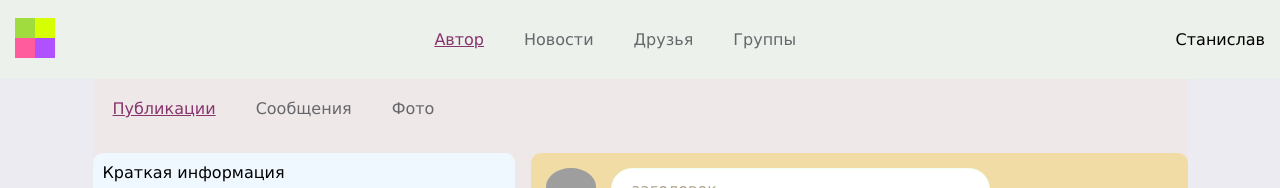
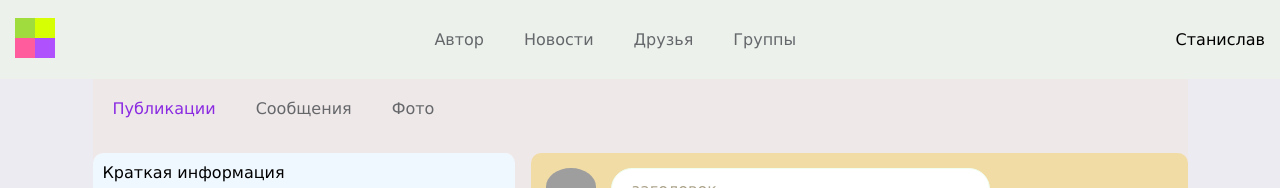
Before and after one commit to Stanislav-Vasilevich/social, a React (Create React App) app: page /publications in a window 1280 px wide. Shown: the top 188 px of the page. Built offline with nearby package versions, Linux system fonts and the light colour scheme; grey boxes are pictures that could not be loaded.

Commit message:
изменил роуты на новую 6 версию

```diff
--- a/package.json
+++ b/package.json
@@ -15,7 +15,7 @@
     "gh-pages": "^3.2.3",
     "react": "^17.0.2",
     "react-dom": "^17.0.2",
-    "react-router-dom": "^5.2.0",
+    "react-router-dom": "^6.2.2",
     "react-scripts": "4.0.3",
     "typescript": "^4.1.2",
     "uuid": "^8.3.2",
@@ -48,6 +48,6 @@
     ]
   },
   "devDependencies": {
-    "@types/react-router-dom": "^5.1.7"
+    "@types/react-router-dom": "^5.3.3"
   }
 }
--- a/src/components/Header/Menu/Menu.module.css
+++ b/src/components/Header/Menu/Menu.module.css
@@ -4,13 +4,14 @@
 
 .item {
   display: block;
-  padding: 20px;
   text-decoration: none;
   color: #65676B;
   cursor: pointer;
+  padding: 20px;
 }
 
 .active {
-  color: #87346d;
-  text-decoration: underline;
+  color: red;
+  text-decoration: none;
+  padding: 20px;
 }
--- a/src/components/Header/Menu/Menu.tsx
+++ b/src/components/Header/Menu/Menu.tsx
@@ -1,5 +1,5 @@
 import React from 'react';
-import styles from './Menu.module.css';
+import s from './Menu.module.css';
 import {NavLink} from "react-router-dom";
 import {MenuItemsType} from "../../../redux/store";
 
@@ -12,8 +12,7 @@ const Menu = (props: PropsType) => {
     return (
       <NavLink
         key={i.id}
-        className={styles.item}
-        activeClassName={styles.active}
+        className={(params) => params.isActive ? s.active : s.item}
         to={i.path}
       >
         {i.item}
@@ -22,7 +21,7 @@ const Menu = (props: PropsType) => {
   });
 
   return (
-    <nav className={styles.menu}>
+    <nav className={s.menu}>
       {menuItem}
     </nav>
   );
--- a/src/components/Pages/Navigation/Navigation.module.css
+++ b/src/components/Pages/Navigation/Navigation.module.css
@@ -11,6 +11,7 @@
 }
 
 .active {
-  color: #87346d;
-  text-decoration: underline;
+  color: blueviolet;
+  text-decoration: none;
+  padding: 20px;
 }
--- a/src/components/Pages/Navigation/Navigation.tsx
+++ b/src/components/Pages/Navigation/Navigation.tsx
@@ -1,7 +1,7 @@
 import React from 'react';
-import styles from './Navigation.module.css';
-import {NavLink} from "react-router-dom";
-import {MenuItemsType} from "../../../redux/store";
+import s from './Navigation.module.css';
+import {NavLink} from 'react-router-dom';
+import {MenuItemsType} from '../../../redux/store';
 
 type PropsType = {
   menuItems: Array<MenuItemsType>
@@ -12,15 +12,16 @@ const Navigation = (props: PropsType) => {
     return (
       <NavLink
         key={i.id}
-        className={styles.item}
-        activeClassName={styles.active}
-        to={i.path}>{i.item}
+        to={i.path}
+        className={(params) => params.isActive ? s.active : s.item}
+      >
+        {i.item}
       </NavLink>
     )
   });
 
   return (
-    <nav className={styles.navigation}>
+    <nav className={s.navigation}>
       {menuItem}
     </nav>
   );
--- a/src/components/Pages/Page/Friends/Friend/Friend.tsx
+++ b/src/components/Pages/Page/Friends/Friend/Friend.tsx
@@ -15,7 +15,6 @@ const Friend = (props: PropsType) => {
     <section className={main}>
       <NavLink
         className={friend}
-        activeClassName={active}
         to={`/friends/${props.id}`}
       >
         <img src={props.img} alt={props.name}/>
--- a/src/components/Pages/Page/Page.tsx
+++ b/src/components/Pages/Page/Page.tsx
@@ -1,15 +1,14 @@
 import React from 'react';
-import {Switch} from "react-router-dom";
+import {Routes, Route} from 'react-router-dom';
 import styles from './Page.module.css';
-import {Route} from 'react-router-dom';
-import News from "./News/News";
-import AboutAuthor from "./AboutAuthor/AboutAuthor";
-import Friends from "./Friends/Friends";
-import Groups from "./Groups/Groups";
-import Publications from "./Publications/Publications";
-import Messages from "./Messages/Messages";
-import Photo from "./Photo/Photo";
-import {ActionsType, PagesType, UserType} from "../../../redux/store";
+import News from './News/News';
+import AboutAuthor from './AboutAuthor/AboutAuthor';
+import Friends from './Friends/Friends';
+import Groups from './Groups/Groups';
+import Publications from './Publications/Publications';
+import Messages from './Messages/Messages';
+import Photo from './Photo/Photo';
+import {ActionsType, PagesType} from '../../../redux/store';
 
 type PropsType = {
   pages: PagesType
@@ -19,26 +18,27 @@ type PropsType = {
 const Page = (props: PropsType) => {
   return (
     <section className={styles.main}>
-      <Switch>
-        <Route exact path="/" component={AboutAuthor}/>
-        <Route path="/news" component={News}/>
-        <Route path="/friends">
+      <Routes>
+        <Route path="/" element={AboutAuthor}/>
+        <Route path="/news" element={News}/>
+        <Route path="/friends" element={(
           <Friends
             page={props.pages.page.friends}
             dispatch={props.dispatch}
           />
-        </Route>
-        <Route path="/groups" component={Groups}/>
-        <Route path="/publications">
+        )}/>
+        <Route path="/groups" element={Groups}/>
+        <Route path="/publications" element={(
           <Publications
             page={props.pages.page.publications}
             dispatch={props.dispatch}
           />
-        </Route>
-        <Route path="/messages" component={Messages}/>
-        <Route path="/photo" component={Photo}/>
-        <Route path="/social-it-incubator" component={AboutAuthor}/>
-      </Switch>
+        )}/>
+        <Route path="/messages" element={Messages}/>
+        <Route path="/photo" element={Photo}/>
+        <Route path="/social-it-incubator" element={AboutAuthor}/>
+        {/*<Route path="/*" element={<Error404/>}/>*/}
+      </Routes>
     </section>
   )
 }
```
Also changed, not shown: 2 other files (tests, documents, lock files or other folders).
